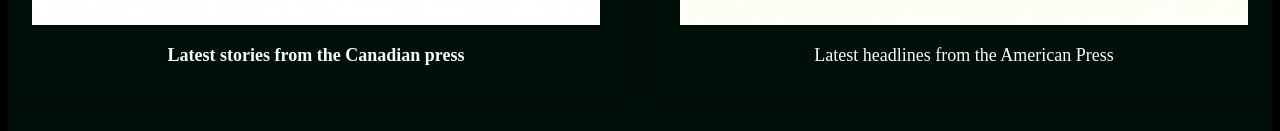
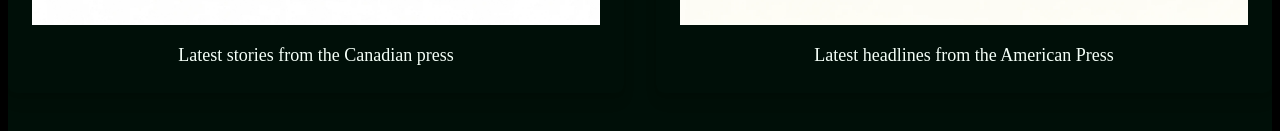
Before and after one commit to RW2023/burnworld, a Next.js app: page /countries in a window 1280 px wide. Shown: the part 740-871 px from the top of the page. Built offline with nearby package versions, Linux system fonts and the light colour scheme.

Commit message:
remove bold font

```diff
--- a/src/app/countries/page.tsx
+++ b/src/app/countries/page.tsx
@@ -32,7 +32,7 @@ const Index: FC<Props> = (): JSX.Element => {
                     </Link>
                   </div>
                   <div className="mt-4">
-                    <p className="text-headline text-lg text-center font-bold">
+                    <p className="text-headline text-lg text-center">
                       Latest stories from the  Canadian press
                     </p>
                   </div>
```
